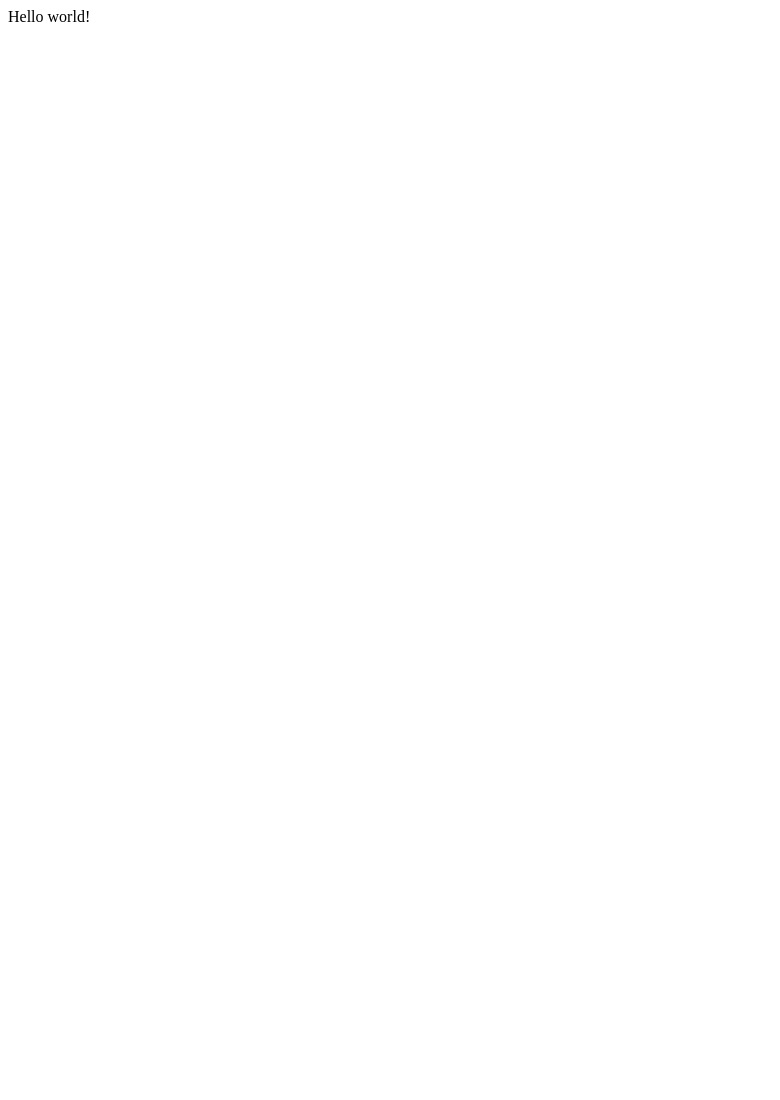
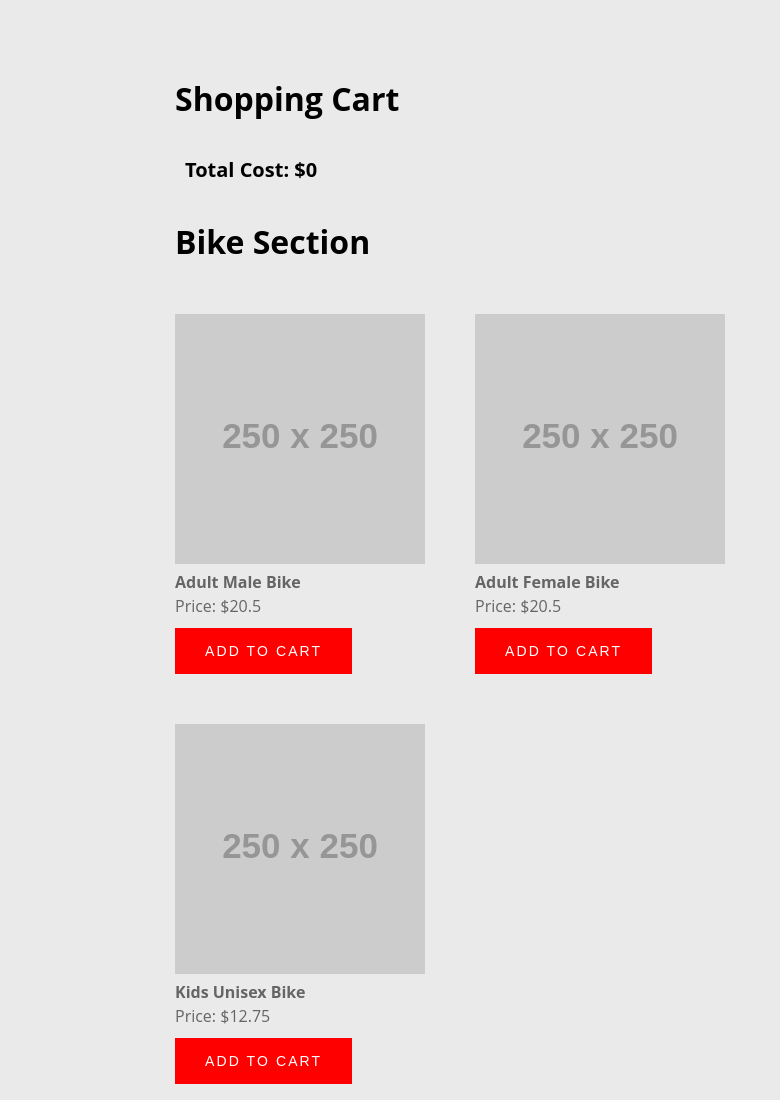
Before and after one commit to scylol/topView, a Gatsby site: page / in a window 1280 px wide. Shown: the top 1100 px of the page, without its empty margins (0-780 px from the left). Before the commit the page ends 800 px from the top, so only its background shows below. Built offline with nearby package versions, Linux system fonts and the light colour scheme; Gatsby itself is replaced by a stand-in of ours; placeholder pictures from the web are drawn by us.

Commit message:
initial commit

```diff
--- a/package.json
+++ b/package.json
@@ -14,6 +14,7 @@
   },
   "dependencies": {
     "gatsby": "^2.13.73",
+    "lodash": "^4.17.15",
     "react": "^16.9.0",
     "react-dom": "^16.9.0"
   },
--- /dev/null
+++ b/src/bikeData/bikes.json
@@ -0,0 +1,46 @@
+{
+    "products": [
+      {
+        "id": 1,
+        "name": "Adult Male Bike",
+        "price": 20.50,
+        "image": "http://via.placeholder.com/250x250?text=Adult%20Male%20Bike",
+        "product_type": "bike"
+      },
+      {
+        "id": 2,
+        "name": "Adult Female Bike",
+        "price": 20.50,
+        "image": "http://via.placeholder.com/250x250?text=Adult%20Female%20Bike",
+        "product_type": "bike"
+      },
+      {
+        "id": 3,
+        "name": "Kids Unisex Bike",
+        "price": 12.75,
+        "image": "http://via.placeholder.com/250x250?text=Kids%20Unisex%20Bike",
+        "product_type": "bike"
+      },
+      {
+        "id": 4,
+        "name": "Adult Unisex Helmet",
+        "price": 4.00,
+        "image": "http://via.placeholder.com/250x250?text=Adult%20Unisex%20Helmet",
+        "product_type": "accessory"
+      },
+      {
+        "id": 5,
+        "name": "Kids Unisex Helmet",
+        "price": 3.50,
+        "image": "http://via.placeholder.com/250x250?text=Kids%20Unisex%20Helmet",
+        "product_type": "accessory"
+      },
+      {
+        "id": 6,
+        "name": "Insurance",
+        "price": 9.99,
+        "image": "http://via.placeholder.com/250x250?text=Insurance",
+        "product_type": "addon"
+      }
+    ]
+  }
--- /dev/null
+++ b/src/components/productLists.css
@@ -0,0 +1,44 @@
+.list__header {
+  text-transform: capitalize;
+  padding-left: 25px;
+}
+
+.bike__list {
+    display: flex;
+    padding: 0;
+    flex-wrap: wrap;
+}
+
+.bike__item {
+  list-style: none;
+  padding: 25px;
+  line-height: 1.5;
+}
+
+.bike__item__name {
+  font-weight: bold;
+}
+
+.bike__item__name,
+.bike__item__price {
+  color: rgba(0, 0, 0, 0.57);
+  font-size: 16px;
+}
+
+.bike__item__add {
+  background: red;
+  color: white;
+  font-size: 14px;
+  letter-spacing: 0.15em;
+  text-transform: uppercase;
+  padding: 15px 30px;
+  border: none;
+  border-radius: 0px;
+  cursor: pointer;
+  transition: background 0.3s ease;
+  margin-top: 10px;
+}
+
+.list__header {
+  font-size: 32px;
+}
--- /dev/null
+++ b/src/components/productLists.jsx
@@ -0,0 +1,28 @@
+import React from "react"
+import "./productLists.css"
+
+export default class productList extends React.Component {
+  constructor(props) {
+    super(props)
+  }
+
+  render() {
+    return (
+      <div className="product__section">
+          <h2 className="list__header">{this.props.products[0].product_type} section</h2>
+        <ul className="bike__list">
+          {this.props.products.map(bike => (
+            <li className="bike__item">
+              <div className="bike__item__image">
+                <img src={bike.image} />
+              </div>
+              <div className="bike__item__name">{bike.name}</div>
+              <div className="bike__item__price">Price: ${bike.price}</div>
+              <button className="bike__item__add" onClick={() => {this.props.addToCart(bike)}}>Add to Cart</button>
+            </li>
+          ))}
+        </ul>
+      </div>
+    )
+  }
+}
--- /dev/null
+++ b/src/components/shoppingCart.css
@@ -0,0 +1,50 @@
+.cart__section {
+  padding-left: 25px;
+}
+
+.cart__list {
+  margin: 0;
+  display: flex;
+  padding: 0;
+  flex-wrap: wrap;
+}
+
+.cart__item {
+  list-style: none;
+  padding: 25px;
+  line-height: 1.5;
+}
+
+.cart__item__name,
+.cart__total {
+  font-weight: bold;
+}
+
+.cart__total {
+  padding: 10px;
+  font-size: 20px;
+}
+
+.cart__item__name,
+.cart__item__price {
+  color: rgba(0, 0, 0, 0.57);
+  font-size: 16px;
+}
+
+.cart__header {
+  font-size: 32px;
+}
+
+.cart__item__remove {
+  background: red;
+  color: white;
+  font-size: 12px;
+  letter-spacing: 0.15em;
+  text-transform: uppercase;
+  padding: 10px;
+  border: none;
+  border-radius: 0px;
+  cursor: pointer;
+  transition: background 0.3s ease;
+  margin-top: 10px;
+}
--- /dev/null
+++ b/src/components/shoppingCart.jsx
@@ -0,0 +1,23 @@
+import React from "react"
+import _ from "lodash"
+import "./shoppingCart.css"
+
+export default class shoppingCart extends React.Component {
+  render() {
+    return (
+      <div className="cart__section">
+          <h2 className="cart__header">Shopping Cart</h2>
+        <ul className="cart__list">
+          {this.props.shoppingCart.map((item,key) => (
+            <li className="cart__item">
+              <div className="cart__item__name">{item.name}</div>
+              <div className="cart__item__price">Price: ${item.price}</div>
+              <button className="cart__item__remove" onClick={() => {this.props.removeFromCart(key)}}>Remove Item</button>
+            </li>
+          ))}
+        </ul>
+        <div className="cart__total">Total Cost: ${this.props.priceTotal}</div>
+      </div>
+    )
+  }
+}
--- /dev/null
+++ b/src/pages/index.css
@@ -0,0 +1,16 @@
+body {
+    margin: 0;
+    padding: 0;
+    font-family: "Open Sans", sans-serif;
+    background-color: #EAEAEA;
+  }
+
+  .main__section {
+    box-sizing: border-box;
+    display: flex;
+    flex-direction: column;
+    padding-top: 50px;
+    padding-left: 150px;
+    width: 80%;
+    min-height: 100vh;
+  }
--- a/src/pages/index.js
+++ b/src/pages/index.js
@@ -1,3 +1,49 @@
 import React from "react"
+import _ from "lodash"
+import "./index.css"
+import bikes from "../bikeData/bikes"
+import ProductLists from "../components/productLists"
+import ShoppingCart from "../components/shoppingCart"
 
-export default () => <div>Hello world!</div>
+export default class Home extends React.Component {
+  constructor(props) {
+    super(props)
+    this.state = { shoppingCart: [], priceTotal: 0 }
+  }
+  addToCart = product => {
+    this.setState(
+      { shoppingCart: [...this.state.shoppingCart, product] },
+      () => {
+        this.setState({ priceTotal: _.sumBy(this.state.shoppingCart, "price") })
+      }
+    )
+  }
+
+  removeFromCart = index => {
+    let newCart = [...this.state.shoppingCart]
+    newCart.splice(index, 1)
+    this.setState({ shoppingCart: newCart }, () => {
+      this.setState({ priceTotal: _.sumBy(this.state.shoppingCart, "price") })
+    })
+  }
+  render() {
+    const bikeArray = _.filter(bikes.products, { product_type: "bike" })
+    const accessoryArray = _.filter(bikes.products, {
+      product_type: "accessory",
+    })
+    const addonArray = _.filter(bikes.products, { product_type: "addon" })
+
+    return (
+      <div className="main__section">
+        <ShoppingCart
+          shoppingCart={this.state.shoppingCart}
+          priceTotal={this.state.priceTotal}
+          removeFromCart={this.removeFromCart}
+        />
+        <ProductLists products={bikeArray} addToCart={this.addToCart} />
+        <ProductLists products={accessoryArray} addToCart={this.addToCart} />
+        <ProductLists products={addonArray} addToCart={this.addToCart} />
+      </div>
+    )
+  }
+}
```
Also changed, not shown: README.md.
